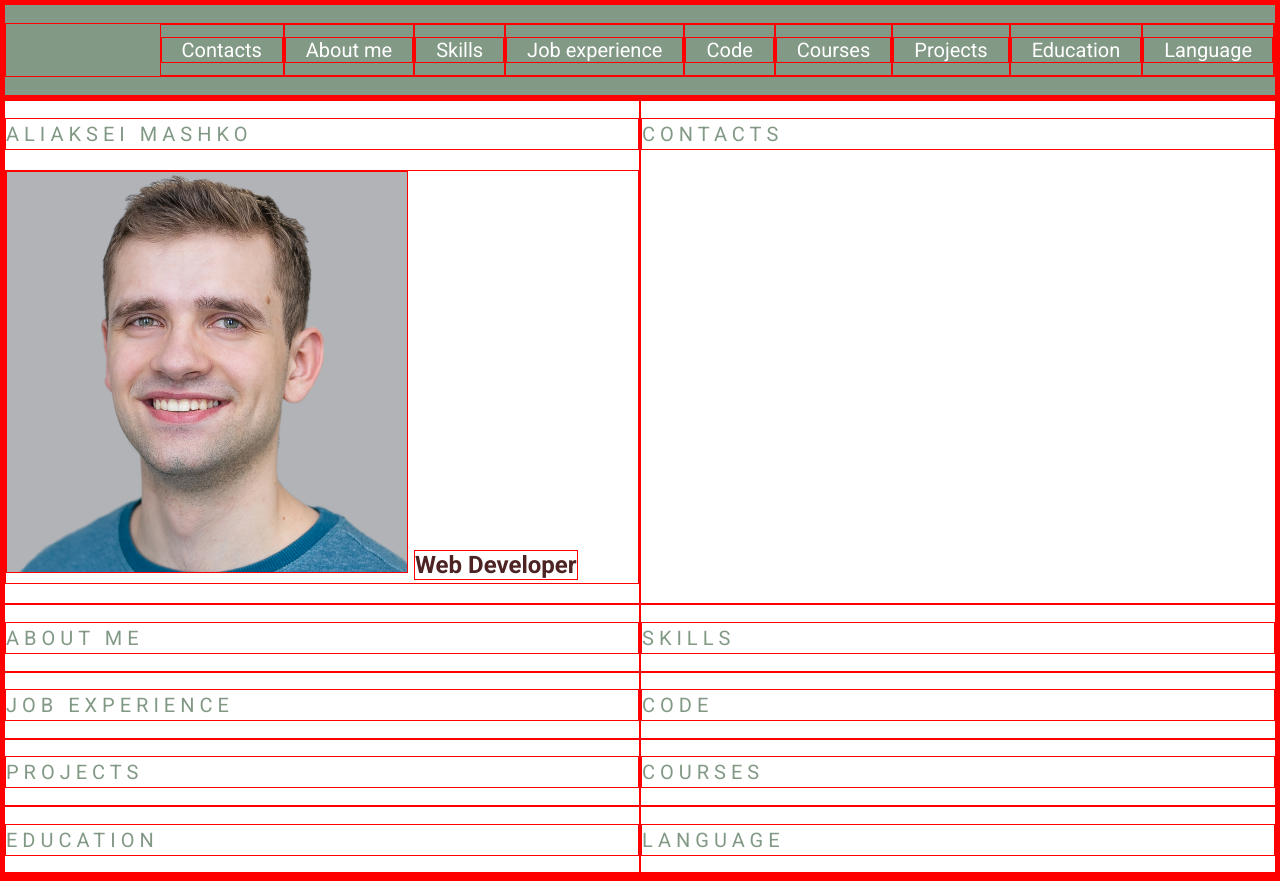
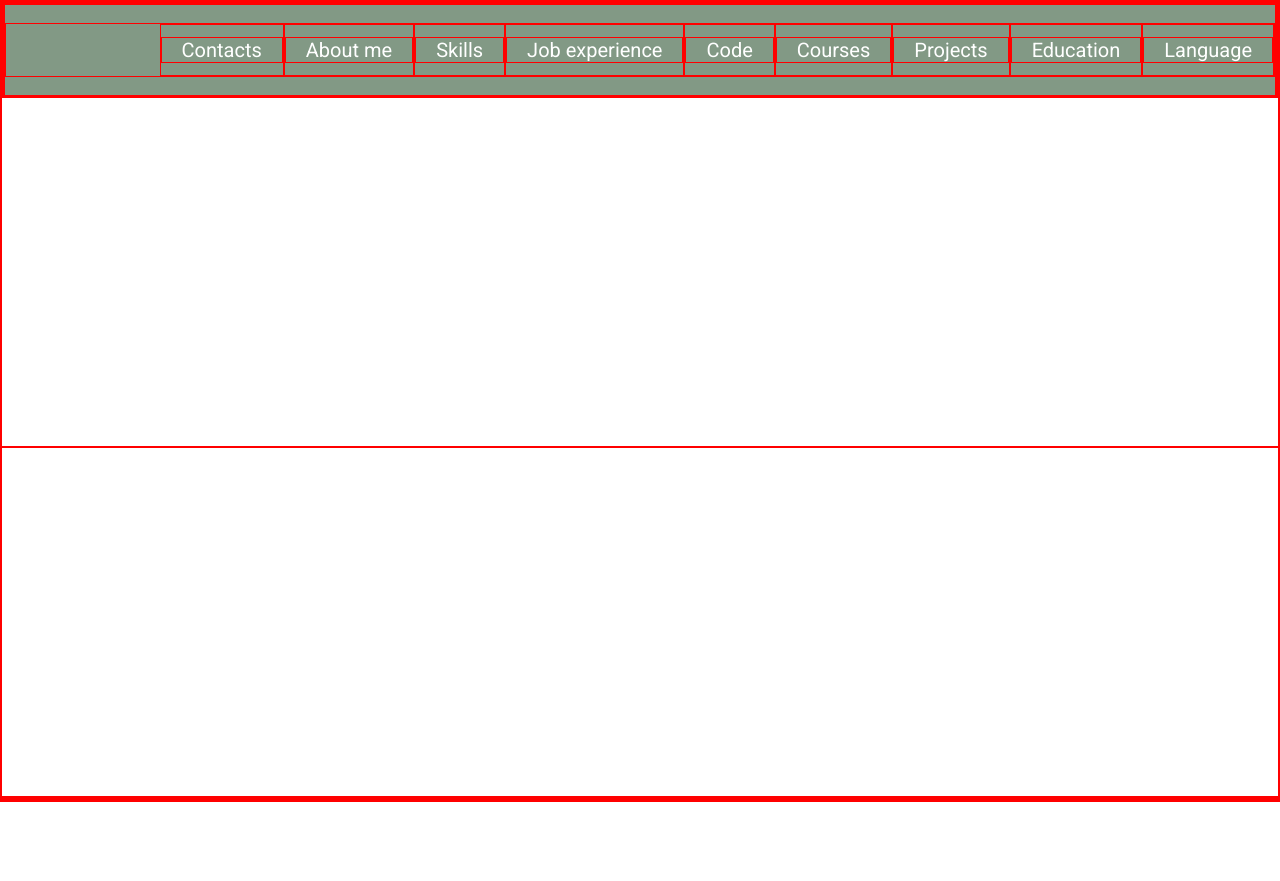
Before and after one commit to AlexeiMo/rsschool-cv, a plain HTML site: page index.html in a window 1280 px wide. After the commit the page ends 802 px from the top, so only its background shows below. Drawn offline with Linux system fonts and the light colour scheme.

Commit message:
fix: remove incorrect html markdown in index.html file

```diff
--- a/index.html
+++ b/index.html
@@ -29,40 +29,6 @@
         </div>
     </header>
     <main class="main">
-        <div class="container main-container">
-            <section class="section" id="profile">
-                <h1 class="section-title">Aliaksei Mashko<h1>
-                <img src="assets/img/profile_image.png" alt="avatar">
-                <span>Web Developer</span>
-            </section>
-            <section class="section" id="contacts">
-                <h2 class="section-title">Contacts</h2>
-            </section>
-            <section class="section" id="about-me">
-                <h2 class="section-title">About me</h2>
-            </section>
-            <section class="section" id="skills">
-                <h2 class="section-title">Skills</h2>
-            </section>
-            <section class="section" id="job-experience">
-                <h2 class="section-title">Job experience</h2>
-            </section>
-            <section class="section" id="code">
-                <h2 class="section-title">Code</h2>
-            </section>
-            <section class="section" id="projects">
-                <h2 class="section-title">Projects</h2>
-            </section>
-            <section class="section" id="courses">
-                <h2 class="section-title">Courses</h2>
-            </section>
-            <section class="section" id="education">
-                <h2 class="section-title">Education</h2>
-            </section>
-            <section class="section" id="language">
-                <h2 class="section-title">Language</h2>
-            </section>
-        </div>
     </main>
     <footer class="footer">
         <div class="container"></div>
```
